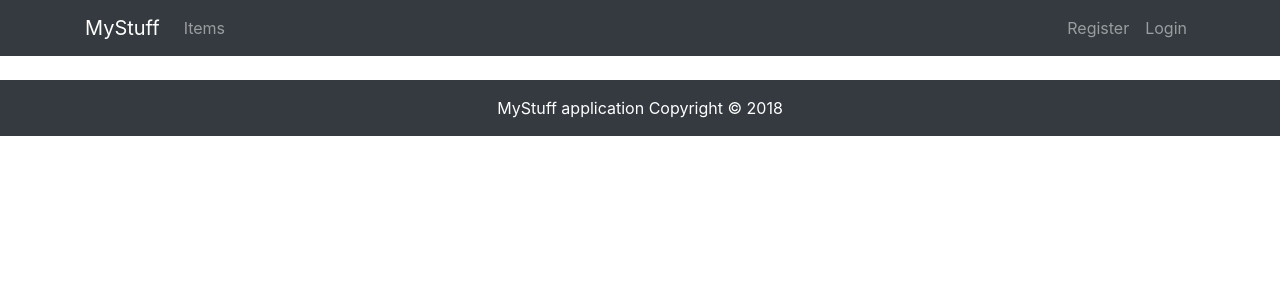
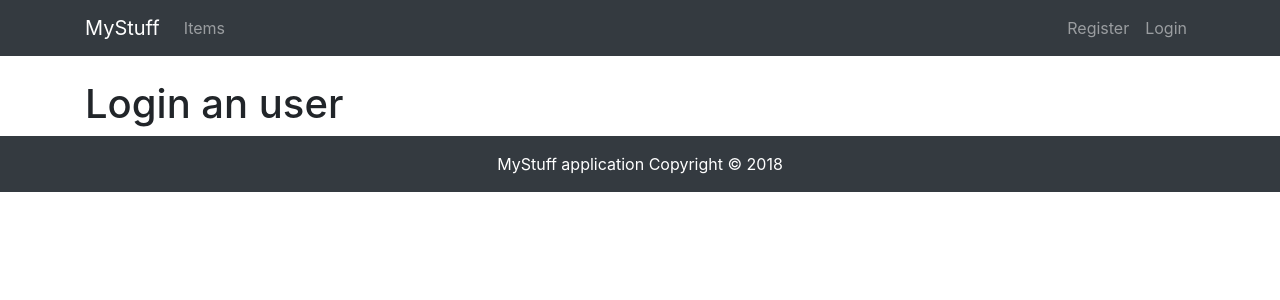
Before and after one commit to VladAndreescu/OnlineMarket-Frontend, a React (Create React App) app in the folder client/: page /login in a window 1280 px wide. Shown: the top 300 px of the page. Built offline with nearby package versions, Linux system fonts and the light colour scheme.

Commit message:
Created Login and Register Components

```diff
--- a/client/src/App.js
+++ b/client/src/App.js
@@ -7,6 +7,9 @@ import {BrowserRouter as Router, Route} from 'react-router-dom'
 import Navbar from './components/layout/Navbar'
 import Footer from './components/layout/Footer'
 import Home from './components/layout/Home'
+import Login from  './components/authentication/Login'
+import Register from './components/authentication/Register'
+
 import './App.css';
 
 class App extends Component {
@@ -19,6 +22,12 @@ class App extends Component {
 				 //surrounding the Home component with a Route because I want to display it only on a single path
 			 }
 			<Route  exact path="/" component={Home}/>
+
+			<div className="container">
+				 <Route exact path="/register" component = {Register} />
+				 <Route exact path="/login" component ={Login} />
+
+			</div>
 			<Footer/>
 		</div>
 	  </Router>
--- /dev/null
+++ b/client/src/components/authentication/Login.js
@@ -0,0 +1,13 @@
+import React, { Component } from 'react'
+
+class Login extends Component {
+  render() {
+	return (
+	  <div>
+		<h1>Login an user</h1>
+	  </div>
+	)
+  }
+}
+
+export default Login
--- /dev/null
+++ b/client/src/components/authentication/Register.js
@@ -0,0 +1,13 @@
+import React, { Component } from 'react'
+
+class Register extends Component {
+  render() {
+	return (
+	  <div>
+		<h1>Register an user</h1>
+	  </div>
+	)
+  }
+}
+
+export default Register
```
